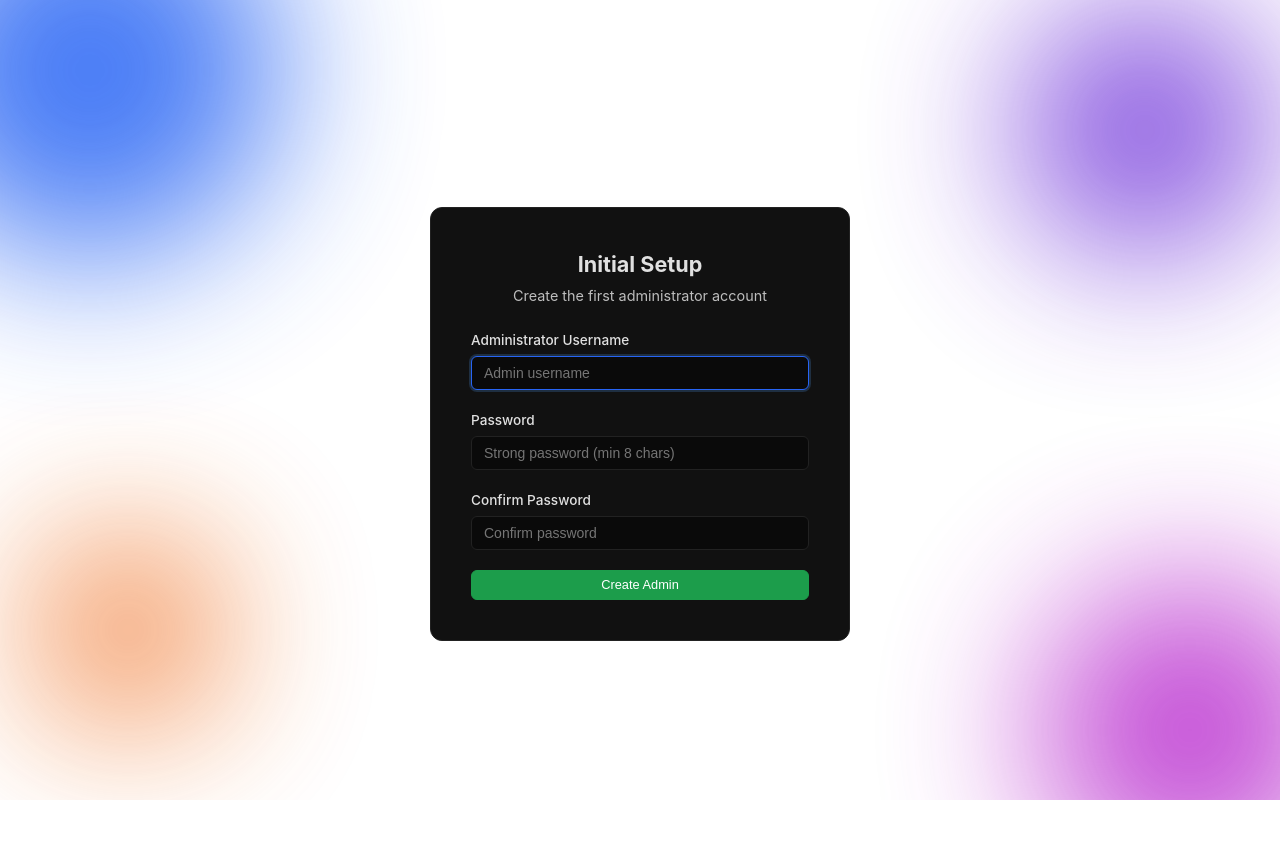
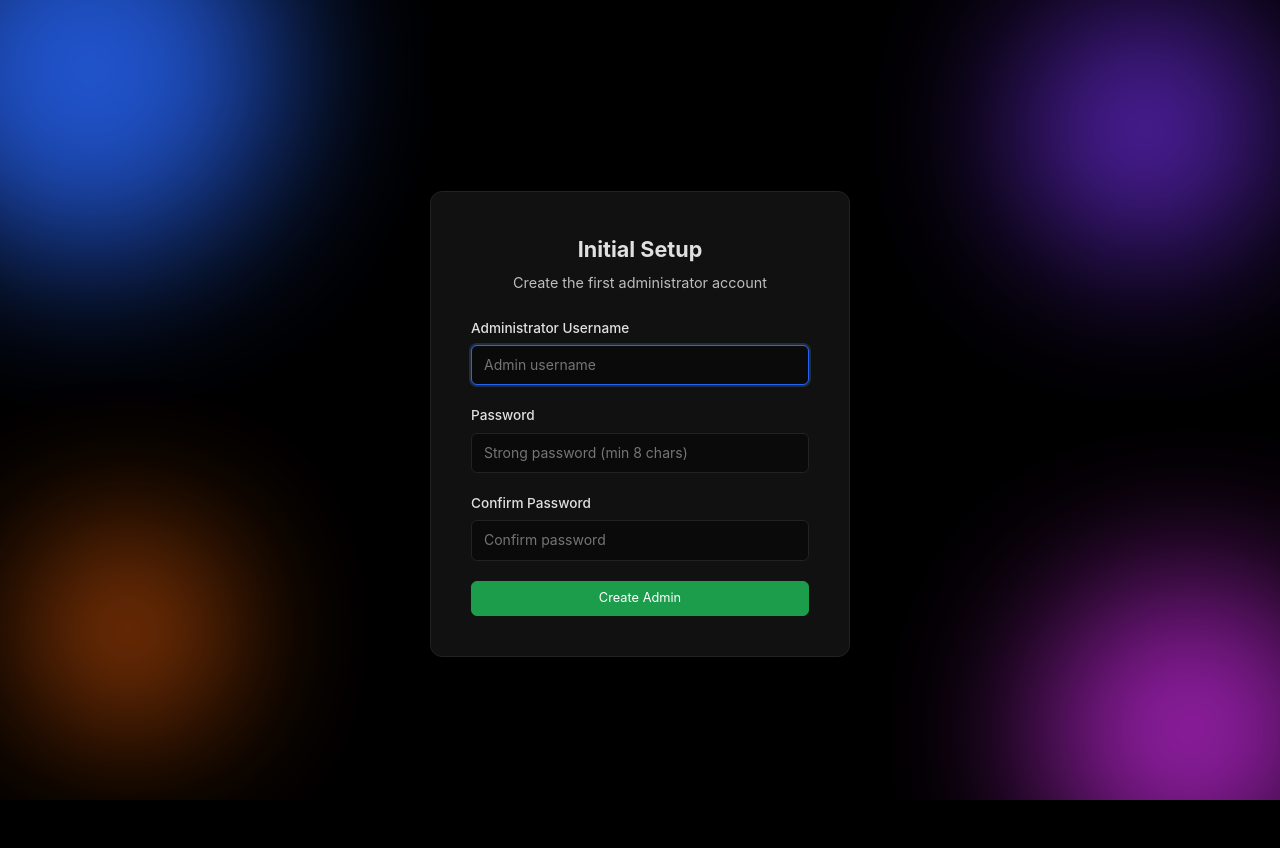
Before and after one commit to arul637/nanoseven-identityhub, a Flask app: page /auth/setup in a window 1280 px wide. Run offline with Flask 3, Linux system fonts and the light colour scheme; data that the repository does not hold is empty.

Commit message:
updating the bugs and color mon jul 12:55 AM

```diff
--- a/audit_logs.py
+++ b/audit_logs.py
@@ -96,10 +96,12 @@ def delete():
         if ids:
             placeholders = ",".join("?" for _ in ids)
             db.execute(f"DELETE FROM audit_logs WHERE id IN ({placeholders})", ids)
-            audit_log("audit_delete", "audit_logs", f"Deleted {len(ids)} audit log entries.")
             flash(f"Deleted {len(ids)} audit log entries.", "success")
         else:
             db.execute("DELETE FROM audit_logs")
-            audit_log("audit_delete", "audit_logs", "All audit logs cleared.")
             flash("All audit logs cleared.", "success")
+    if ids:
+        audit_log("audit_delete", "audit_logs", f"Deleted {len(ids)} audit log entries.")
+    else:
+        audit_log("audit_delete", "audit_logs", "All audit logs cleared.")
     return redirect(url_for("audit.index"))
--- a/command_executor.py
+++ b/command_executor.py
@@ -7,6 +7,7 @@ ALLOWED_COMMANDS = {
     "usermod": {"min_args": 2, "prefix": ["usermod"]},
     "userdel": {"min_args": 1, "prefix": ["userdel"]},
     "passwd": {"min_args": 1, "prefix": ["passwd"]},
+    "chpasswd": {"min_args": 0, "prefix": ["chpasswd"]},
     "chage": {"min_args": 2, "prefix": ["chage"]},
     "groupadd": {"min_args": 1, "prefix": ["groupadd"]},
     "groupmod": {"min_args": 2, "prefix": ["groupmod"]},
@@ -24,6 +25,7 @@ MOCK_RESPONSES = {
     "usermod": {"success": True, "return_code": 0, "stdout": "", "stderr": ""},
     "userdel": {"success": True, "return_code": 0, "stdout": "", "stderr": ""},
     "passwd": {"success": True, "return_code": 0, "stdout": "", "stderr": ""},
+    "chpasswd": {"success": True, "return_code": 0, "stdout": "", "stderr": ""},
     "chage": {"success": True, "return_code": 0, "stdout": "", "stderr": ""},
     "groupadd": {"success": True, "return_code": 0, "stdout": "", "stderr": ""},
     "groupmod": {"success": True, "return_code": 0, "stdout": "", "stderr": ""},
@@ -44,7 +46,7 @@ def _sanitize_args(args):
     return sanitized
 
 
-def execute(command_key, args, timeout=None):
+def execute(command_key, args, timeout=None, input_data=None):
     if command_key not in ALLOWED_COMMANDS:
         return {
             "success": False,
@@ -84,6 +86,7 @@ def execute(command_key, args, timeout=None):
     try:
         proc = subprocess.run(
             cmd,
+            input=input_data,
             capture_output=True,
             text=True,
             timeout=timeout or Config.COMMAND_TIMEOUT,
--- a/static/css/style.css
+++ b/static/css/style.css
@@ -38,14 +38,76 @@
   --success: var(--green);
   --accent: var(--blue);
 }
+html {
+  font-size: 16px;
+  -webkit-text-size-adjust: 100%;
+  scroll-behavior: smooth;
+}
 body {
-  font-family: -apple-system, BlinkMacSystemFont, "Segoe UI", Helvetica, Arial, sans-serif;
+  min-height: 100vh;
+  overflow-x: hidden;
+  background: var(--bg);
   color: var(--text);
-  line-height: 1.5;
+  font-family: -apple-system, BlinkMacSystemFont, "Segoe UI", Roboto, "Helvetica Neue", Arial, sans-serif;
+  line-height: 1.6;
+  -webkit-font-smoothing: antialiased;
+  text-rendering: optimizeLegibility;
 }
-a { color: var(--accent); text-decoration: none; }
-a:hover { text-decoration: underline; }
-.app-container { display: flex; min-height: 100vh; background: var(--bg); position: relative; z-index: 1; }
+a { color: var(--blue); text-decoration: none; transition: color var(--t); }
+a:hover { color: var(--magenta); }
+button, input { font: inherit; }
+button { user-select: none; }
+input { appearance: none; -webkit-appearance: none; }
+
+.gradient-bg {
+  position: fixed;
+  inset: 0;
+  z-index: 0;
+  overflow: hidden;
+  pointer-events: none;
+}
+
+.g-circle {
+  position: absolute;
+  border-radius: 50%;
+  filter: blur(5rem);
+  opacity: 0.85;
+  transform: translateZ(10rem);
+}
+
+.g-circle:nth-child(1) {
+  top: -120px;
+  left: -100px;
+  width: 380px;
+  height: 380px;
+  background: var(--blue);
+}
+
+.g-circle:nth-child(2) {
+  right: -60px;
+  bottom: -80px;
+  width: 300px;
+  height: 300px;
+  background: var(--magenta);
+}
+
+.g-circle:nth-child(3) {
+  top: 5px;
+  right: 10px;
+  width: 250px;
+  height: 250px;
+  background: var(--indigo);
+}
+
+.g-circle:nth-child(4) {
+  bottom: 10%;
+  left: 3%;
+  width: 180px;
+  height: 180px;
+  background: var(--orange);
+}
+
+.app-container { display: flex; min-height: 100vh; background: var(--bg); position: relative; }
 .app-container--auth { background: transparent; }
 .sidebar {
   width: 260px;
--- a/system_sync.py
+++ b/system_sync.py
@@ -207,10 +207,12 @@ def delete_history():
         if ids:
             placeholders = ",".join("?" for _ in ids)
             db.execute(f"DELETE FROM sync_history WHERE id IN ({placeholders})", ids)
-            audit_log("sync_delete", "sync_history", f"Deleted {len(ids)} sync history entries.")
             flash(f"Deleted {len(ids)} sync history entries.", "success")
         else:
             db.execute("DELETE FROM sync_history")
-            audit_log("sync_delete", "sync_history", "All sync history cleared.")
             flash("All sync history cleared.", "success")
+    if ids:
+        audit_log("sync_delete", "sync_history", f"Deleted {len(ids)} sync history entries.")
+    else:
+        audit_log("sync_delete", "sync_history", "All sync history cleared.")
     return redirect(url_for("sync.index"))
--- a/templates/users/change_password.html
+++ b/templates/users/change_password.html
@@ -13,7 +13,6 @@
                 <label for="password">New Password</label>
                 <div class="password-input-group">
                     <input type="password" id="password" name="password" placeholder="New password" required>
-                    <button type="button" class="btn btn-sm btn-info" id="generatePasswordBtn">Generate</button>
                 </div>
                 <div class="password-strength" id="passwordStrength">
                     <div class="strength-bar" id="strengthBar"></div>
--- a/user_management.py
+++ b/user_management.py
@@ -150,8 +150,7 @@ def create():
             for g in group_list:
                 execute("usermod", ["-aG", g, username])
 
-        echo_cmd = f"echo '{username}:{password}' | sudo chpasswd"
-        pw_result = execute("passwd", [username])
+        pw_result = execute("chpasswd", [], input_data=f"{username}:{password}")
         if not pw_result["success"]:
             flash(f"User created but password change failed: {pw_result['stderr']}", "warning")
 
@@ -331,7 +330,7 @@ def change_password(username):
                 flash(fb, "danger")
             return render_template("users/change_password.html", username=username)
 
-        result = execute("passwd", [username])
+        result = execute("chpasswd", [], input_data=f"{username}:{password}")
         if result["success"]:
             audit_log("password_change", username, f"Password changed for '{username}'.")
             flash(f"Password changed for '{username}'.", "success")
```
Also changed, not shown: other parts of static/css/style.css (+1 -49 lines).
